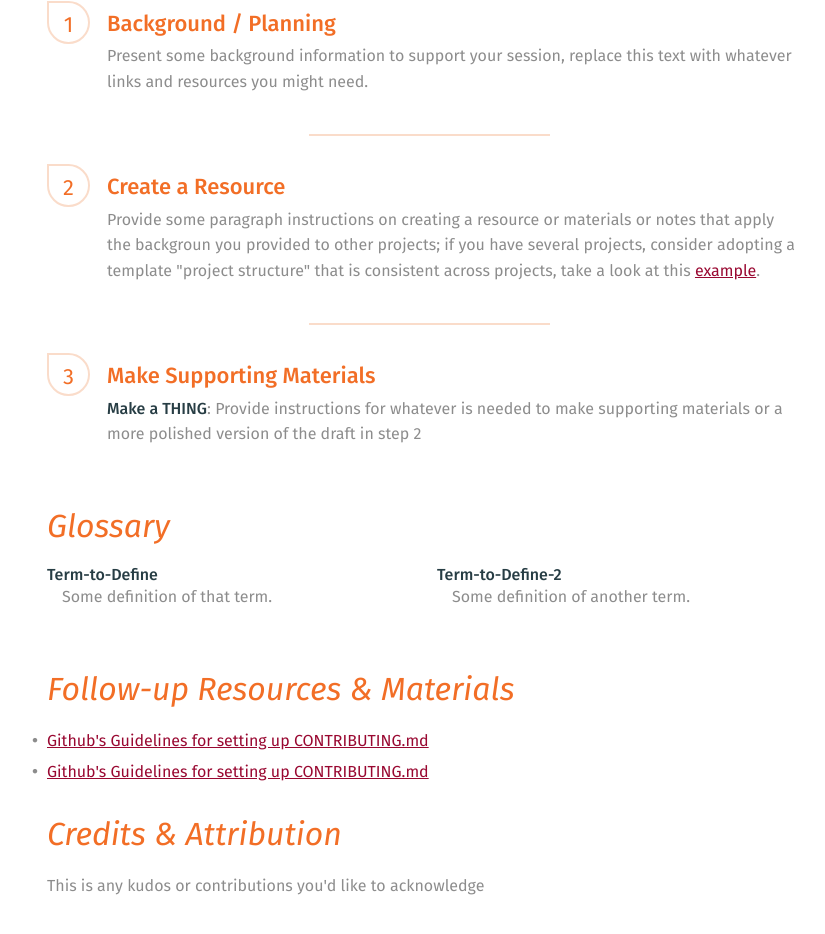
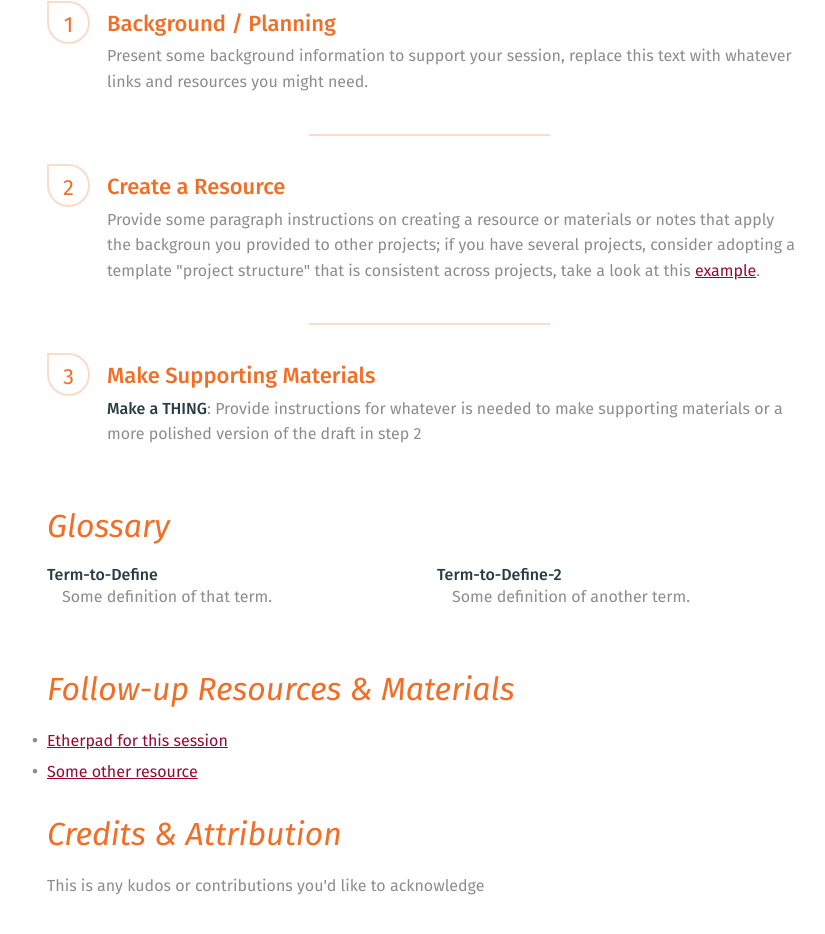
Before and after one commit to MozillaFoundation/2017-fellows-sf, a plain HTML site: page participation/index.html in a window 1280 px wide. Shown: the part 748-1682 px from the top of the page, without its empty margins (248-1073 px from the left). Drawn offline with nearby package versions, Linux system fonts and the light colour scheme.

Commit message:
added more notes to danielle's session

```diff
--- a/participation/index.html
+++ b/participation/index.html
@@ -127,10 +127,10 @@
       <h2 id="resources">Follow-up Resources &amp; Materials</h2>
       <ul>
         <li>
-          <a href="https://help.github.com/articles/setting-guidelines-for-repository-contributors/">Github's Guidelines for setting up CONTRIBUTING.md</a>
+          <a href="https://public.etherpad-mozilla.org/p/2017-sf-workweek-danielle">Etherpad for this session</a>
         </li>
         <li>
-          <a href="https://help.github.com/articles/setting-guidelines-for-repository-contributors/">Github's Guidelines for setting up CONTRIBUTING.md</a>
+          <a href="">Some other resource</a>
         </li>
       </ul>
 
```
